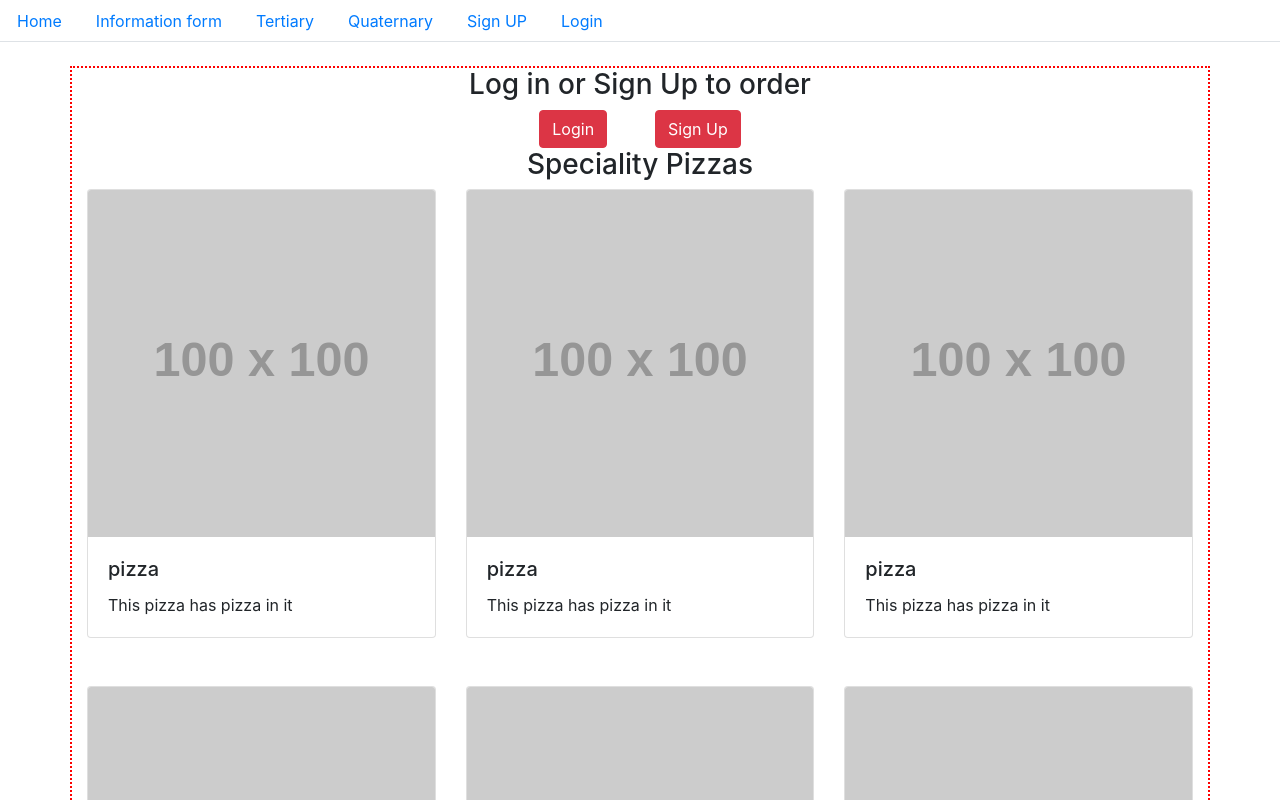
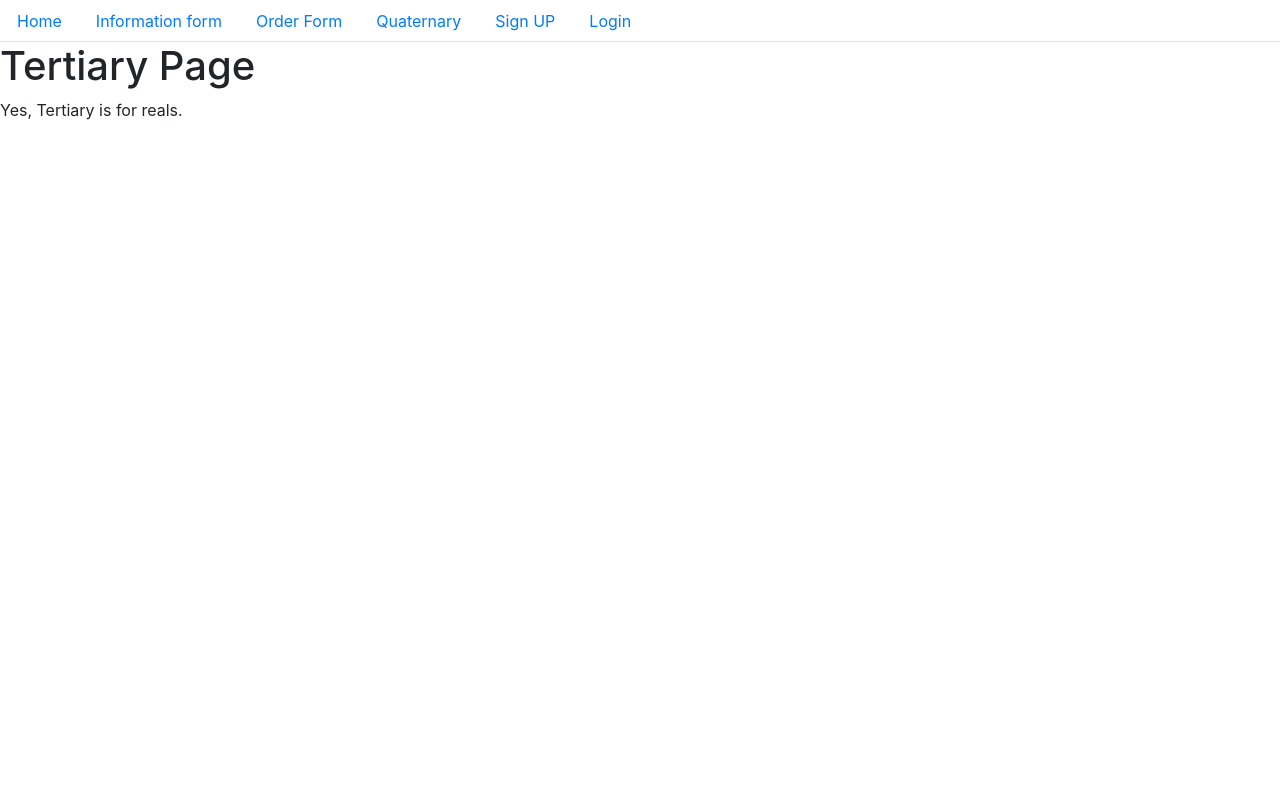
Before and after one commit to cswitzer85/project3, a React (Create React App) app in the folder client/: page /OrderForm in a window 1280 px wide. Shown: the top 800 px of the page. Built offline with nearby package versions, Linux system fonts and the light colour scheme.

Commit message:
Changed the Tertiary page to OrderForm and changed all references to match.

```diff
--- a/client/src/components/MainContainer.js
+++ b/client/src/components/MainContainer.js
@@ -3,7 +3,7 @@ import { BrowserRouter as Router, Route, Switch } from "react-router-dom";
 import NavTabs from "./NavTabs";
 import Home from "./pages/Home";
 import InfoForm from "./pages/InfoForm";
-import Tertiary from "./pages/ Tertiary";
+import OrderForm from "./pages/OrderForm";
 import Quaternary from "./pages/Quaternary";
 import SignupForm from "./pages/SignupForm";
 import LoginForm from "./pages/LoginForm";
@@ -22,7 +22,7 @@ function MainContentContainer(){
 
           <Switch>
             <Route exact path="/InfoForm" component={InfoForm}/>
-            <Route exact path="/Tertiary" component={Tertiary}/>
+            <Route exact path="/OrderForm" component={OrderForm}/>
             <Route exact path="/Quaternary" component={Quaternary}/>
             <Route exact path="/LoginForm" component={LoginForm}/>
             <Route exact path="/SignupForm" component={SignupForm}/>
--- a/client/src/components/NavTabs.js
+++ b/client/src/components/NavTabs.js
@@ -25,10 +25,10 @@ function NavTabs() {
       </li>
       <li className="nav-item">
         <Link
-          to="/Tertiary"
-          className={location.pathname === "Tertiary" ? "nav-link active" : "nav-link"}
+          to="/OrderForm"
+          className={location.pathname === "OrderForm" ? "nav-link active" : "nav-link"}
         >
-          Tertiary
+          Order Form
         </Link>
       </li>
       <li className="nav-item">
--- a/client/src/components/pages/ Tertiary.js
+++ /dev/null
@@ -1,10 +0,0 @@
-import React from "react";
-
-const Tertiary = () => (
-  <div>
-    <h1>Tertiary Page</h1>
-    <p>Yes, Tertiary is for reals.</p>
-  </div>
-);
-
-export default Tertiary;
--- /dev/null
+++ b/client/src/components/pages/OrderForm.js
@@ -0,0 +1,14 @@
+import React from "react";
+
+function OrderForm() {
+
+
+  return (
+    <div>
+      <h1>Tertiary Page</h1>
+      <p>Yes, Tertiary is for reals.</p>
+    </div>
+  );
+}
+
+export default OrderForm;
```
